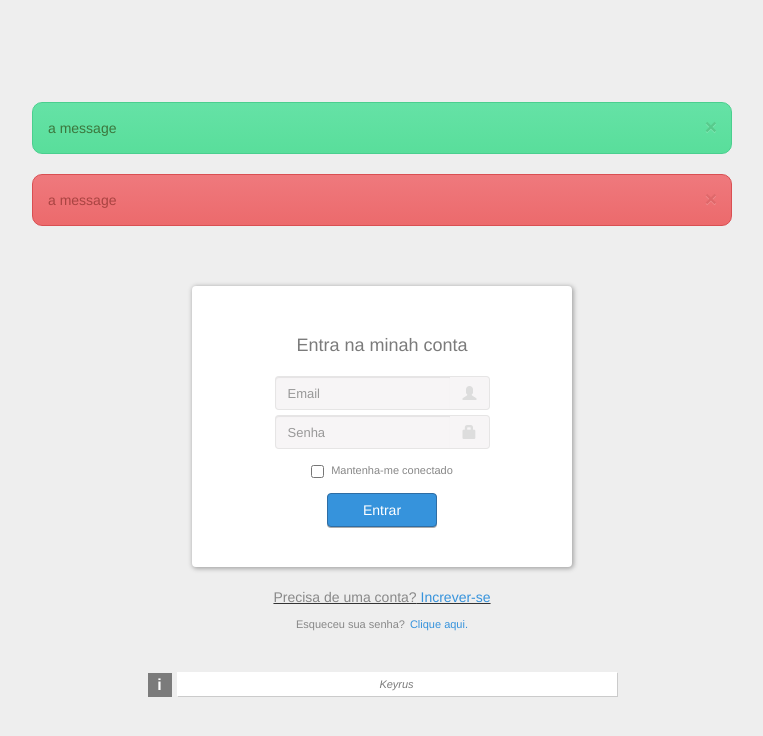
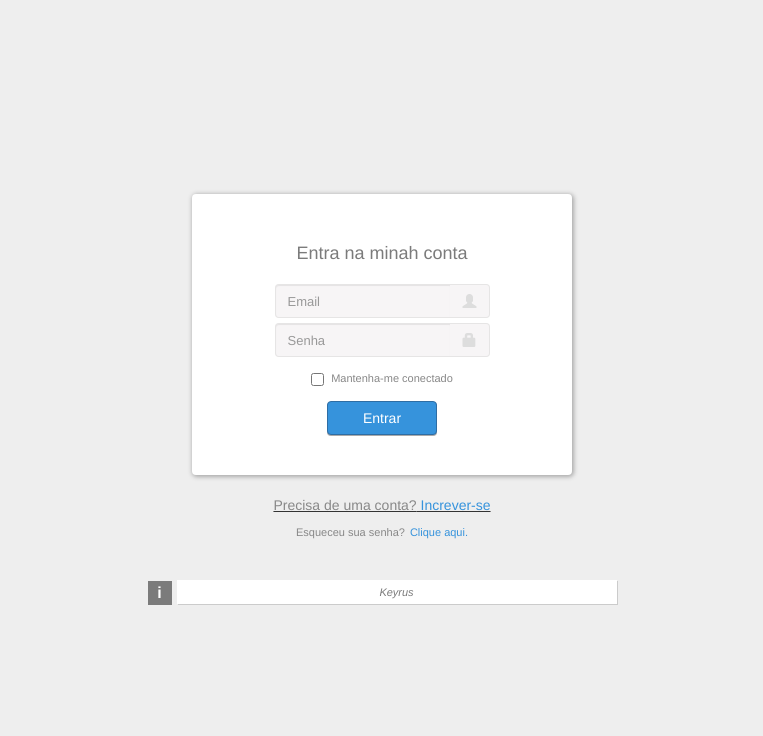
Before and after one commit to flb31/keyrus-test-app, a React app: page / in a window 1280 px wide. Shown: the top 736 px of the page, without its empty margins (258-1021 px from the left). Built offline with nearby package versions, Linux system fonts and the light colour scheme.

Commit message:
[TEST-003] Apply validations unsing redux

```diff
--- /dev/null
+++ b/js/actions/actionCreators.js
@@ -0,0 +1,9 @@
+import { SEND_ALERT, REMOVE_ALERT } from './actions';
+
+export function sendAlert(alert) {
+  return { type: SEND_ALERT, payload: alert };
+}
+
+export function removeAlert(alertID) {
+  return { type: REMOVE_ALERT, payload: alertID };
+}
--- /dev/null
+++ b/js/actions/actions.js
@@ -0,0 +1,2 @@
+export const SEND_ALERT = 'SEND_ALERT';
+export const REMOVE_ALERT = 'REMOVE_ALERT';
--- a/js/components/Alert.jsx
+++ b/js/components/Alert.jsx
@@ -5,20 +5,21 @@ import PropTypes from 'prop-types';
 export const typesAlert = { success: 'success', warning: 'warning', danger: 'danger', info: 'info' };
 
 class Alert extends Component {
-  state = {
-    showAlert: true
-  };
+  state = {};
+
+  componentDidMount() {
+    // Dismiss automatically
+    setTimeout( () => {
+      this.handleDismiss();
+    }, 3000);
+  }
 
   handleDismiss = () => {
-    this.setState({ showAlert: false });
+    this.props.handleAlert(this.props.alert.id);
   };
 
   render() {
     const { alert } = this.props;
-
-    if (!this.state.showAlert) {
-      return null;
-    }
 
     return (
       <BootstrapAlert className={`Alert Alert__${alert.type}`} bsStyle={alert.type} onDismiss={this.handleDismiss}>
@@ -30,9 +31,11 @@ class Alert extends Component {
 
 Alert.propTypes = {
   alert: PropTypes.shape({
+    id: PropTypes.string,
     type: PropTypes.string,
     message: PropTypes.string
-  }).isRequired
+  }).isRequired,
+  handleAlert: PropTypes.func.isRequired
 };
 
 export default Alert;
--- a/js/components/Alerts.jsx
+++ b/js/components/Alerts.jsx
@@ -1,23 +1,23 @@
 import React, { Component } from 'react';
-import uniqid from 'uniqid';
-import Alert, { typesAlert } from './Alert';
+import { connect } from 'react-redux';
+import PropTypes from 'prop-types';
+import Alert from './Alert';
+import { removeAlert } from '../actions/actionCreators';
 
 class Alerts extends Component {
   state = {};
 
-  renderAlerts = alerts => alerts.map(alert => <Alert key={uniqid()} alert={alert} />);
+  renderAlerts = alerts => {
+    const keysAlert = Object.keys(alerts);
+
+    return keysAlert.map(key => {
+      const alert = alerts[key];
+      return <Alert key={key} handleAlert={this.props.handleAlert} alert={alert} />;
+    });
+  };
 
   render() {
-    const alerts = [
-      {
-        type: typesAlert.success,
-        message: 'a message'
-      },
-      {
-        type: typesAlert.danger,
-        message: 'a message'
-      }
-    ];
+    const { alerts } = this.props;
 
     return (
       <div className="Alerts">
@@ -27,4 +27,20 @@ class Alerts extends Component {
   }
 }
 
-export default Alerts;
+const mapStateToProps = state => ({ alerts: state.alerts });
+
+const mapDispatchToProps = dispatch => ({
+  handleAlert(alertId) {
+    dispatch(removeAlert(alertId));
+  }
+});
+
+Alerts.propTypes = {
+  alerts: PropTypes.shape({
+    type: PropTypes.string,
+    message: PropTypes.string,
+  }).isRequired,
+  handleAlert: PropTypes.func.isRequired
+};
+
+export default connect(mapStateToProps, mapDispatchToProps)(Alerts);
--- a/js/components/Form.jsx
+++ b/js/components/Form.jsx
@@ -1,38 +1,60 @@
 import React, { Component } from 'react';
 import { Button, FormGroup, FormControl, InputGroup, Glyphicon, Checkbox } from 'react-bootstrap';
+import { connect } from 'react-redux';
+import PropTypes from 'prop-types';
+import uniqid from 'uniqid';
 import * as Validations from '../helpers/validations';
+import { sendAlert } from '../actions/actionCreators';
 
 class Form extends Component {
   state = {};
 
-  handleForm = (event) => {
+  handleForm = event => {
     event.preventDefault();
     const { email, password } = this.form;
 
     if (!Validations.validateEmail(email.value)) {
-      alert('error email');
+      this.props.handleAlert({
+        id: uniqid(),
+        type: 'danger',
+        message: 'Email is not valid.'
+      });
       return;
     }
 
     if (!Validations.validatePassword(password.value)) {
-      alert('error password');
+      this.props.handleAlert({
+        type: 'danger',
+        message: 'Password is not valid. Minimun 8 chars.'
+      });
       return;
     }
 
     // success message
-    alert('success login');
+    this.props.handleAlert({
+      type: 'success',
+      message: 'Success Login.'
+    });
   };
 
   render() {
     return (
-      <form onSubmit={this.handleForm} ref={ form => {this.form = form} } className="Form">
+      <form
+        onSubmit={this.handleForm}
+        ref={form => {
+          this.form = form;
+        }}
+        className="Form"
+      >
         <FormGroup className="m-b-none">
 
           <h4 className="Form__title m-b">Entra na minah conta</h4>
 
           <InputGroup className="m-quarter-b Form__group-input">
             <FormControl
-              ref={input => {this.email = input}}
+              ref={input => {
+                this.email = input;
+              }}
               className="Form__group-input__input"
               type="text"
               name="email"
@@ -45,7 +67,9 @@ class Form extends Component {
 
           <InputGroup className="Form__group-input">
             <FormControl
-              ref={input => {this.password = input}}
+              ref={input => {
+                this.password = input;
+              }}
               className="Form__group-input__input"
               type="password"
               name="password"
@@ -68,4 +92,16 @@ class Form extends Component {
   }
 }
 
-export default Form;
+Form.propTypes = {
+  handleAlert: PropTypes.func.isRequired
+};
+
+const mapStateToProps = state => ({ alerts: state.alerts });
+
+const mapDispatchToProps = dispatch => ({
+  handleAlert(alert) {
+    dispatch(sendAlert(alert));
+  }
+});
+
+export default connect(mapStateToProps, mapDispatchToProps)(Form);
--- a/js/index.jsx
+++ b/js/index.jsx
@@ -1,9 +1,16 @@
 import React from 'react';
 import { render } from 'react-dom';
+import { Provider } from 'react-redux';
 import App from './App';
+import store from './store';
 
 const renderApp = () => {
-  render(<App />, document.getElementById('app'));
+  render(
+    <Provider store={store}>
+      <App />
+    </Provider>,
+    document.getElementById('app')
+  );
 };
 renderApp();
 
--- /dev/null
+++ b/js/reducers/index.js
@@ -0,0 +1,26 @@
+import { combineReducers } from 'redux';
+import { SEND_ALERT, REMOVE_ALERT } from '../actions/actions';
+
+const alerts = (state = [], action) => {
+  switch(action.type) {
+    case SEND_ALERT: {
+      return Object.assign({}, state, { [action.payload.id]: action.payload });
+    }
+    case REMOVE_ALERT: {
+      const keys = Object.keys(state);
+      const newState = {};
+      keys.forEach( key => {
+        if( state[key].id !== action.payload) {
+          newState[key] = (Object.assign(state[key]));
+        }
+      });
+      return newState;
+    }
+    default:
+      return state;
+  }
+};
+
+const rootReducer = combineReducers({ alerts });
+
+export default rootReducer;
--- /dev/null
+++ b/js/store.js
@@ -0,0 +1,16 @@
+import { createStore, compose } from 'redux';
+import reducer from './reducers';
+
+const defaultState = {
+  alerts: {}
+};
+
+const store = createStore(
+  reducer,
+  defaultState,
+  compose(
+    typeof window === 'object' && typeof window.devToolsExtension !== 'undefined' ? window.devToolsExtension() : f => f
+  )
+);
+
+export default store;
--- a/styles/index.scss
+++ b/styles/index.scss
@@ -6,6 +6,7 @@
 @import 'components/footer';
 @import 'components/alert';
 @import 'layout/login';
+@import 'layout/alerts';
 @import 'settings/override';
 
 html,
@@ -14,10 +15,6 @@ body {
 }
 
 #app {
-    width: 100%;
-}
-
-.Alerts {
     width: 100%;
 }
 
--- /dev/null
+++ b/styles/layout/_alerts.scss
@@ -0,0 +1,8 @@
+@import '../settings/conf';
+
+.Alerts {
+    width: 100%;
+    position: absolute;
+    top: $space;
+    z-index: 999;
+}
```
